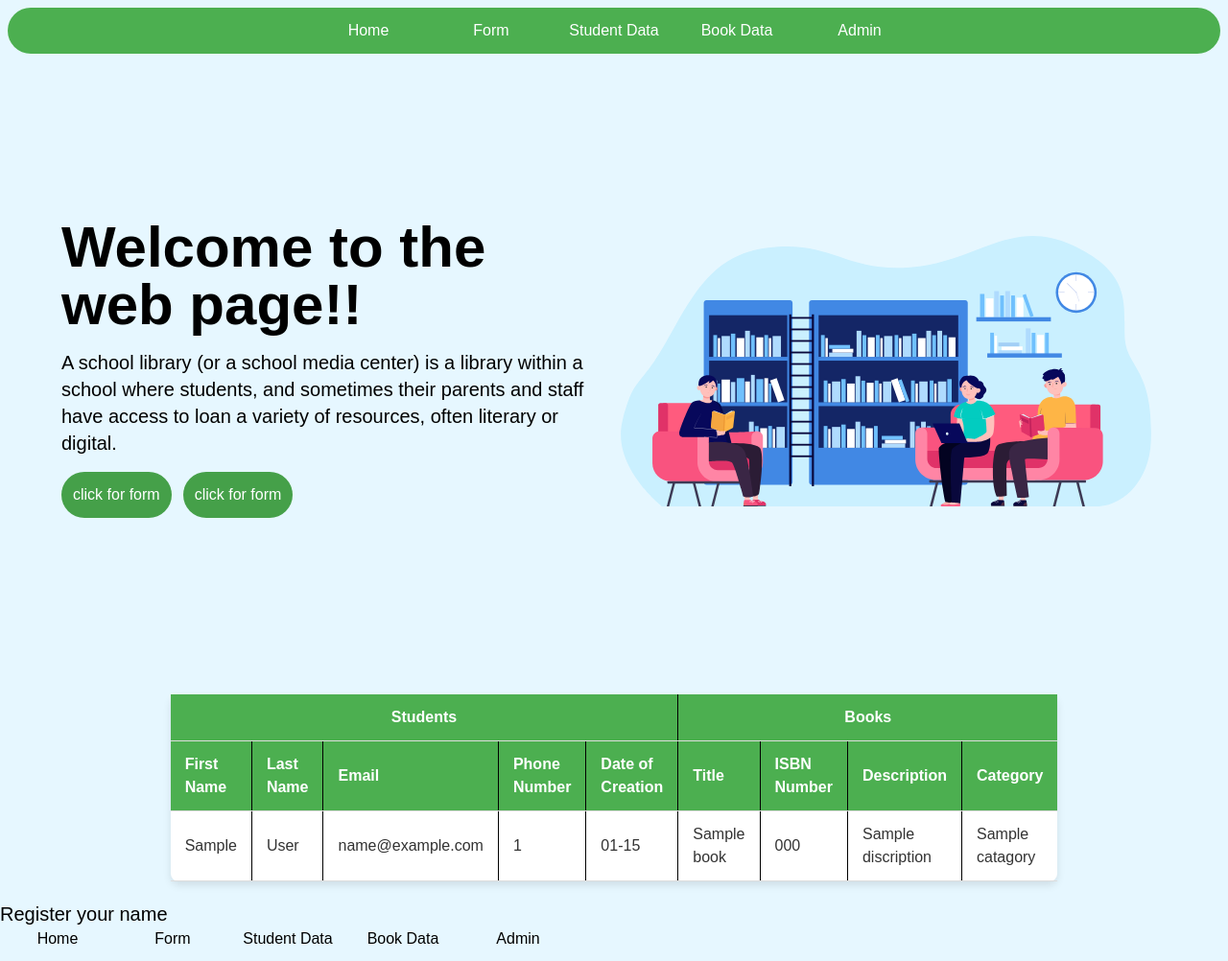
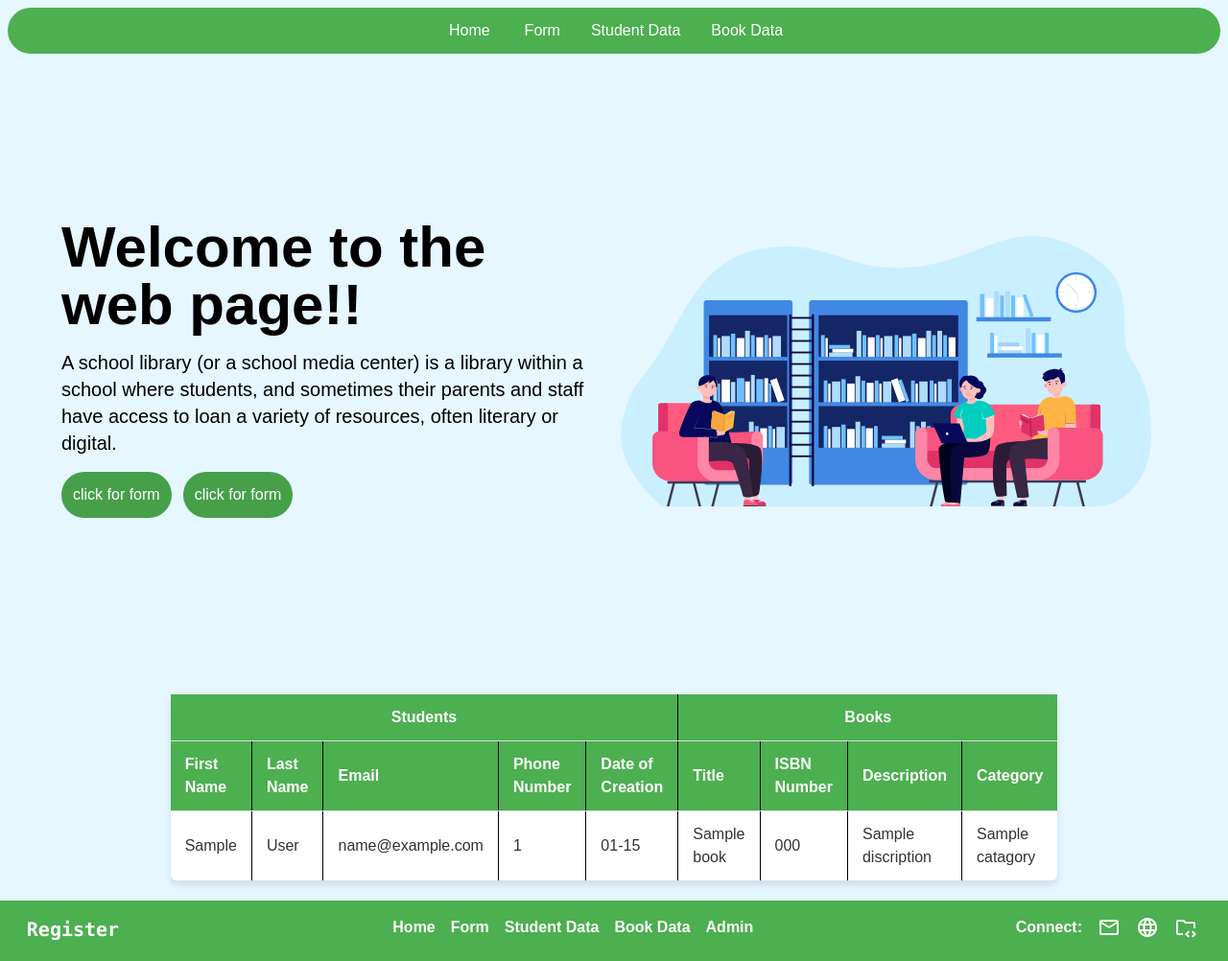
Before and after one commit to bishalgtn/DjangoLogin, a Django app: template login/templates/home.html in a window 1280 px wide. Shown: the whole page at 96% size. Run offline with Django 5.2, Linux system fonts and the light colour scheme; the template is opened without the code that fills it: most values are stand-ins (such as "Sample title", 1, 10 or a date in 2020).

Commit message:
update the page

```diff
--- a/login/static/css/style.css
+++ b/login/static/css/style.css
@@ -1,6 +1,7 @@
 body {
     background-color: #e6f7ff;
     font-family: Arial, sans-serif;
+    min-height: 100vh;
   }
 
   .login-container {
@@ -26,7 +27,6 @@ body {
 
   nav > ul > li {
     border-radius: 0 16px;
-    width: 7.5rem;
     text-align: center;
 
   }
--- a/login/templates/home.html
+++ b/login/templates/home.html
@@ -23,7 +23,7 @@
   </div>
 
   <div class="data">
-    <table border="1">
+    <table border="1" class="table-auto">
       <thead class="rounded-xl">
         <tr class="rounded-xl">
           <th colspan="5" style="text-align: center; border-right: 1px solid black;">Students</th>
--- a/login/templates/layout.html
+++ b/login/templates/layout.html
@@ -11,7 +11,16 @@
     </title>
     <link rel="stylesheet" href="{% static 'css/style.css' %}" />
     <link rel="icon" href="{% static 'image/9319635_Library_Freepik.svg' %}" type="image/x-icon" />
+    <link rel="preconnect" href="https://fonts.googleapis.com" />
+    <link rel="preconnect" href="https://fonts.gstatic.com" crossorigin />
+    <link rel="stylesheet" href="https://fonts.googleapis.com/css2?family=Material+Symbols+Outlined:opsz,wght,FILL,GRAD@24,400,0,0&icon_names=folder_code,language,mail" />
+    <link href="https://fonts.googleapis.com/css2?family=Archivo+Black&display=swap" rel="stylesheet" />
     <script src="https://unpkg.com/@tailwindcss/browser@4"></script>
+    <style type="text/tailwindcss">
+      @theme {
+        --color-footer-blue: #4caf50;
+      }
+    </style>
   </head>
   <body>
     <nav class="flex justify-center p-2 m-2 rounded-xl text-white topnav">
@@ -28,9 +37,6 @@
         <li class="{% if request.path == '/book/' %} bg-green-500 {% endif %} pt-1 pb-1 rounded-xl">
           <a href="/book" class="m-1 p-2 {% if request.path != '/book/' %} hover:bg-green-500 {% endif %} rounded-xl">Book Data</a>
         </li>
-        <li class="{% if request.path == '/superadmin/' %} bg-green-500 {% endif %} pt-1 pb-1 rounded-xl">
-          <a href="/superadmin" class="m-1 {% if request.path != '/superadmin/' %} hover:bg-green-500 {% endif %} p-2 rounded-xl">Admin</a>
-        </li>
       </ul>
     </nav>
 
@@ -38,25 +44,40 @@
       {% csrf_token %}
       {{ form.as_p }}
     {% endblock %}
-    <footer>
-      <h1 class="text-xl">Register your name</h1>
-      <nav>
-        <ul class="flex flex-row">
-          <li>
+    <footer class="bg-footer-blue content-center inset-x-0 bottom-0 text-white">
+      <nav class="flex flex-row justify-between m-4">
+        <ul class="w-30">
+          <li class="text-xl font-mono font-bold">Register</li>
+        </ul>
+        <ul class="flex flex-row font-bold">
+          <li class="pl-4">
             <a href="/">Home</a>
           </li>
-          <li>
+          <li class="pl-4">
             <a href="/form">Form</a>
           </li>
-          <li>
+          <li class="pl-4">
             <a href="/student">Student Data</a>
           </li>
-          <li>
+          <li class="pl-4">
             <a href="/book">Book Data</a>
           </li>
-          <li>
+          <li class="pl-4">
             <a href="/superadmin">Admin</a>
           </li>
+        </ul>
+        <ul class="flex flex-row">
+          <li class="pl-4 font-bold">Connect:</li>
+          <li class="pl-4">
+            <span class="material-symbols-outlined">mail</span>
+          </li>
+          <li class="pl-4">
+            <span class="material-symbols-outlined">language</span>
+          </li>
+          <li class="pl-4">
+            <span class="material-symbols-outlined">folder_code</span>
+          </li>
+          <li class="pl-4"></li>
         </ul>
       </nav>
     </footer>
```
